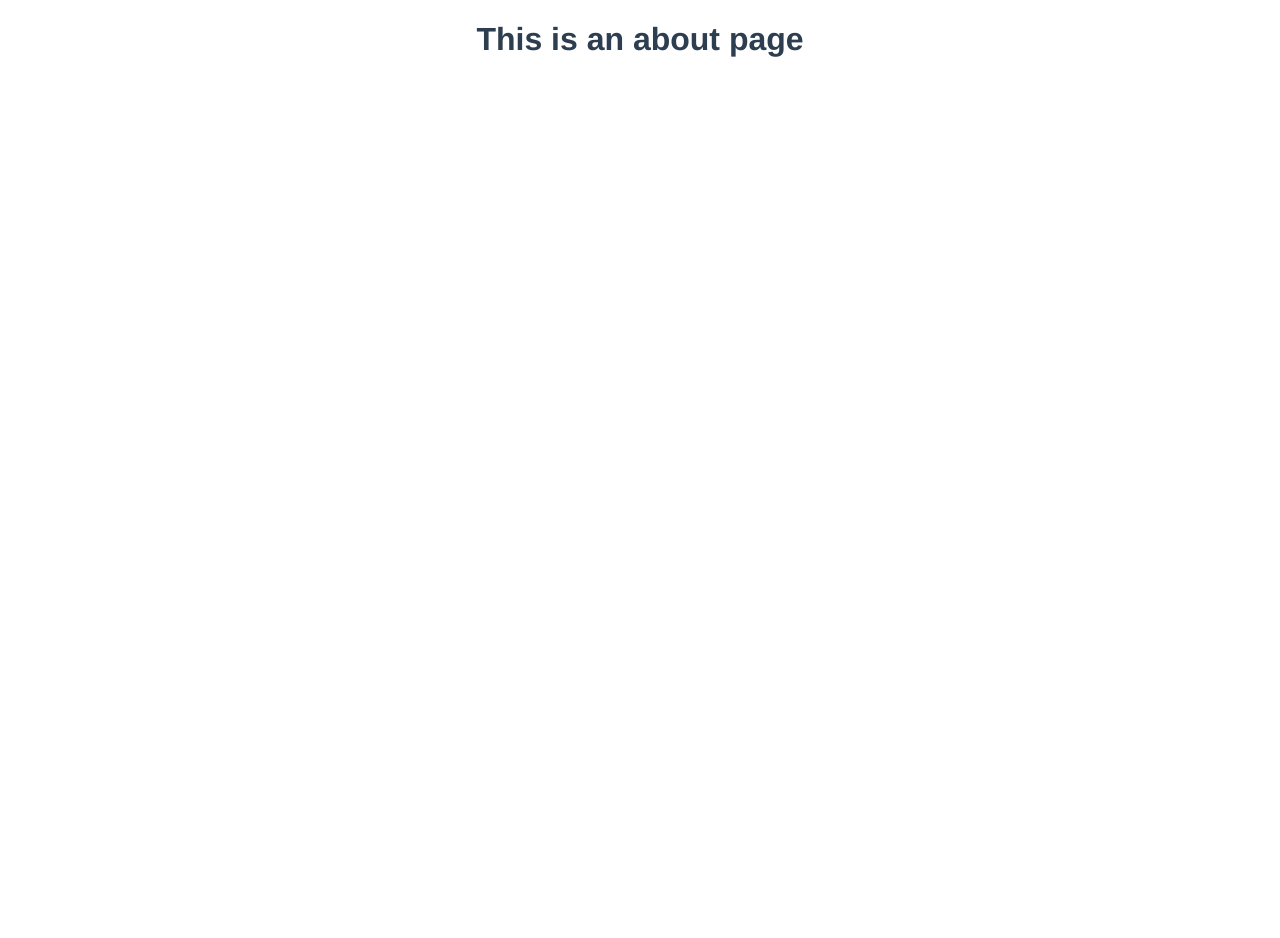
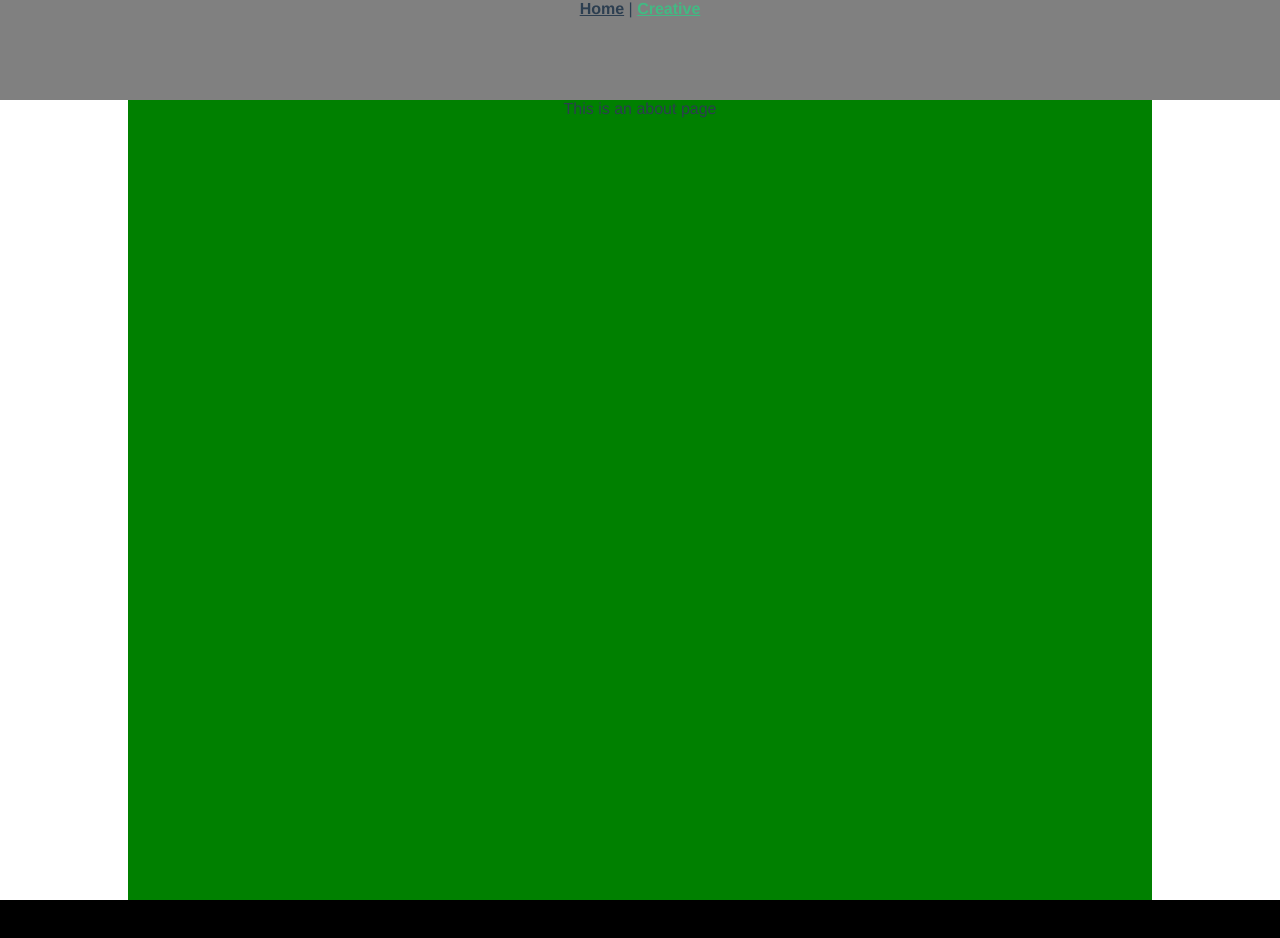
Before and after one commit to Binsr/img_web_store, a Vue app: page /about in a window 1280 px wide. Shown: the top 938 px of the page. Before the commit the page ends 800 px from the top, so only its background shows below. Built offline with nearby package versions, Linux system fonts and the light colour scheme.

Commit message:
Basic layout set

```diff
--- a/src/WebStoreApp.vue
+++ b/src/WebStoreApp.vue
@@ -1,9 +1,27 @@
 <template>
   <div>
-    <router-view/>
+    <MainMenu></MainMenu>
+    <div class="centerPanel"><router-view/></div>
+    <FooterComponent></FooterComponent>
   </div>
 </template>
+<script>
+    import MainMenu from '@/components/basic_layout/MainMenu.vue';
+        import FooterComponent from '@/components/basic_layout/FooterComponent.vue';
+    export default {
+        components: {
+            MainMenu, FooterComponent
+        },
+        name: 'WebStoreApp',
+    }
+</script>
 
-export default {
-  name: 'WebStoreApp',
+<style>
+.centerPanel{
+    width: 80vw;
+    background-color: green;
+    height: 100vh;
+    margin: 0 auto;
 }
+
+</style>
--- /dev/null
+++ b/src/components/basic_layout/FooterComponent.vue
@@ -0,0 +1,15 @@
+ <template>
+    <div class="footerWraper">
+
+    </div>
+</template>
+
+<script>
+export default {
+  name: 'FooterComponent'
+}
+</script>
+
+<style>
+.footerWraper{background-color:black; height: 100px; width: 100vw};
+</style>
--- a/src/components/basic_layout/MainMenu.vue
+++ b/src/components/basic_layout/MainMenu.vue
@@ -1,5 +1,16 @@
  <template>
-    <div style="background-color:black; height: 100px; width: 100vw"></div>
-    <router-link to="/">Home</router-link> |
-    <router-link to="/about">Creative</router-link>
+    <div class="mainMenuWraper">
+        <router-link to="/">Home</router-link> |
+        <router-link to="/about">Creative</router-link>
+    </div>
 </template>
+
+<script>
+export default {
+  name: 'MainMenu'
+}
+</script>
+
+<style>
+.mainMenuWraper{background-color:grey; height: 100px; width: 100vw};
+</style>
--- a/src/views/About.vue
+++ b/src/views/About.vue
@@ -1,5 +1,5 @@
 <template>
   <div class="about">
-    <h1>This is an about page</h1>
+    This is an about page
   </div>
 </template>
--- a/src/views/Home.vue
+++ b/src/views/Home.vue
@@ -1,13 +1,11 @@
 <template>
   <div class="home">
-    <HelloWorld msg="Welcome to Your Vue.js App"/>
-    <p>test {{test}}</p>
+    test {{test}}
   </div>
 </template>
 
 <script>
 // @ is an alias to /src
-import HelloWorld from '@/components/HelloWorld.vue'
 
 export default {
   computed: {
@@ -17,7 +15,6 @@ export default {
   },
   name: 'Home',
   components: {
-    HelloWorld
   }
 }
 </script>
```
